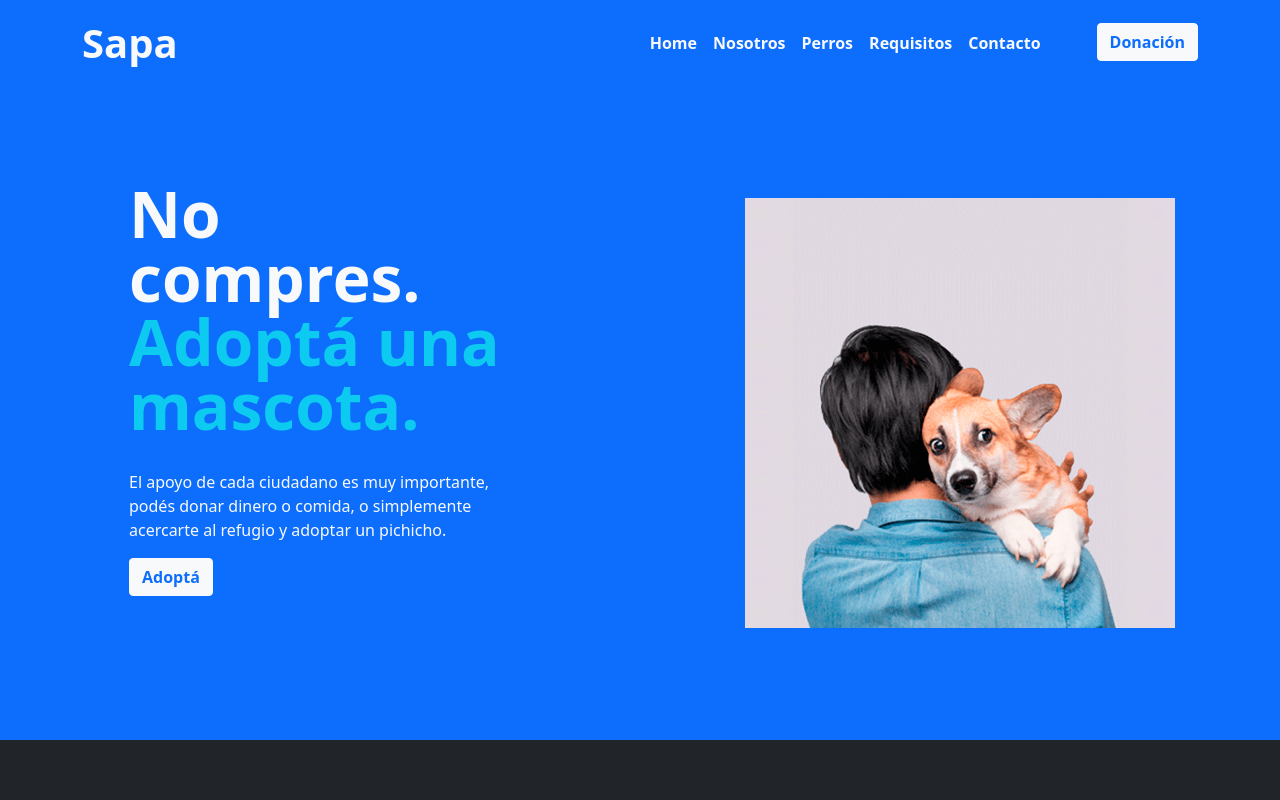
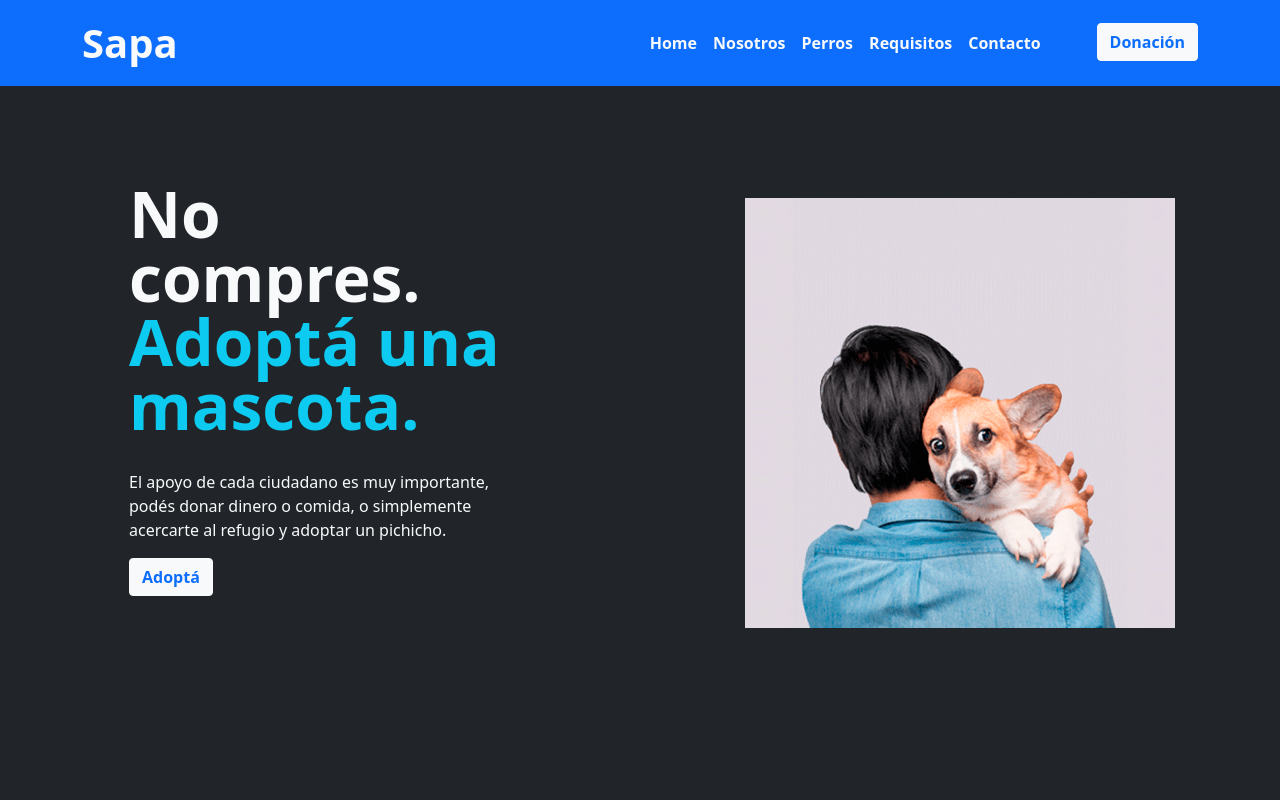
Before and after one commit to cristianvaquero/sapa-tienda, a plain HTML site: page index.html in a window 1280 px wide. Shown: the top 800 px of the page. Drawn offline with nearby package versions, Linux system fonts and the light colour scheme.

Commit message:
Cuarto commit: Cambio el bg del index a black

```diff
--- a/index.html
+++ b/index.html
@@ -50,7 +50,7 @@
     </nav>
 
     <div id="hero">
-        <div class="row wv-100 g-0 bg-primary py-5 h-100">
+        <div class="row wv-100 g-0 bg-dark py-5 h-100">
             <div class="col-lg-6 d-flex align-self-center">
                 <div class="contenido my-5 w-100 mx-auto px-4">
                     <h1 class="display-3 fw-bold text-light contenido__h1">No compres.<br><span class="text-info">Adoptá una mascota.</span></h1>
```
